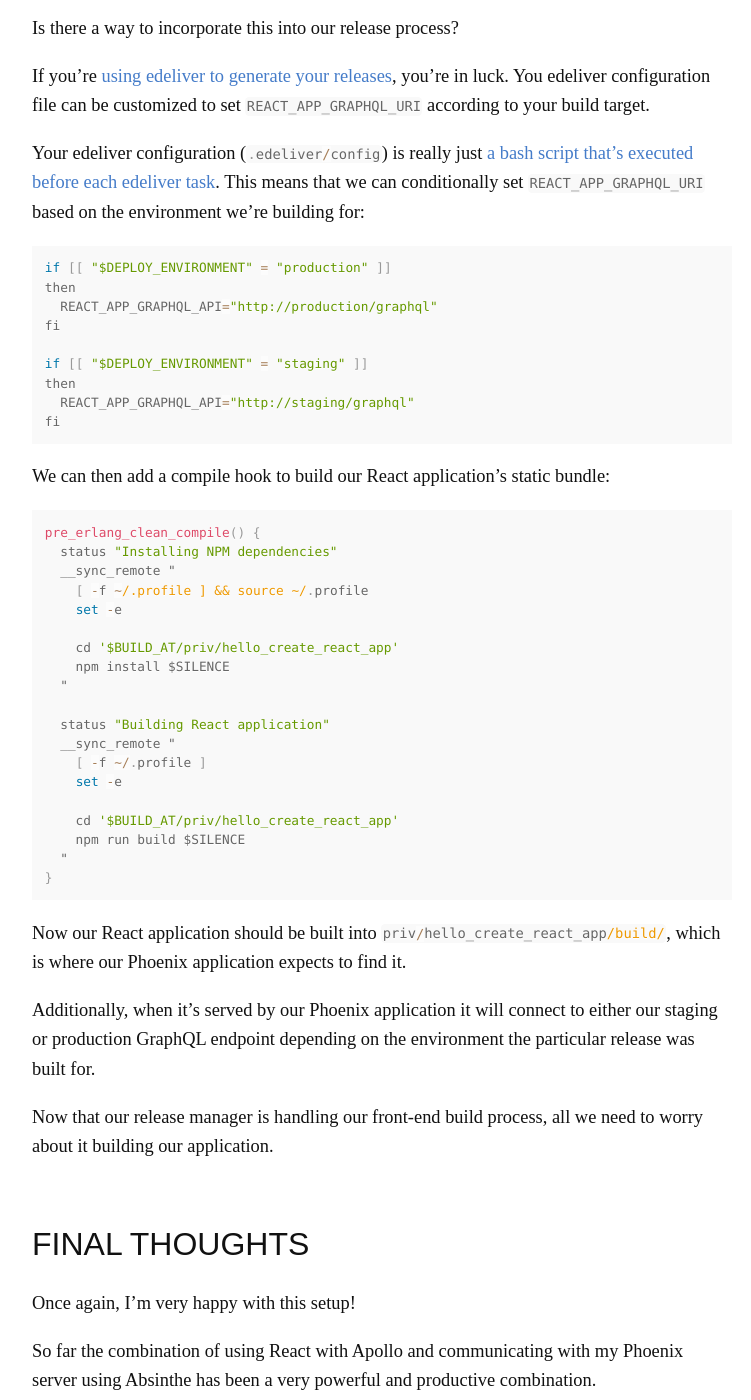
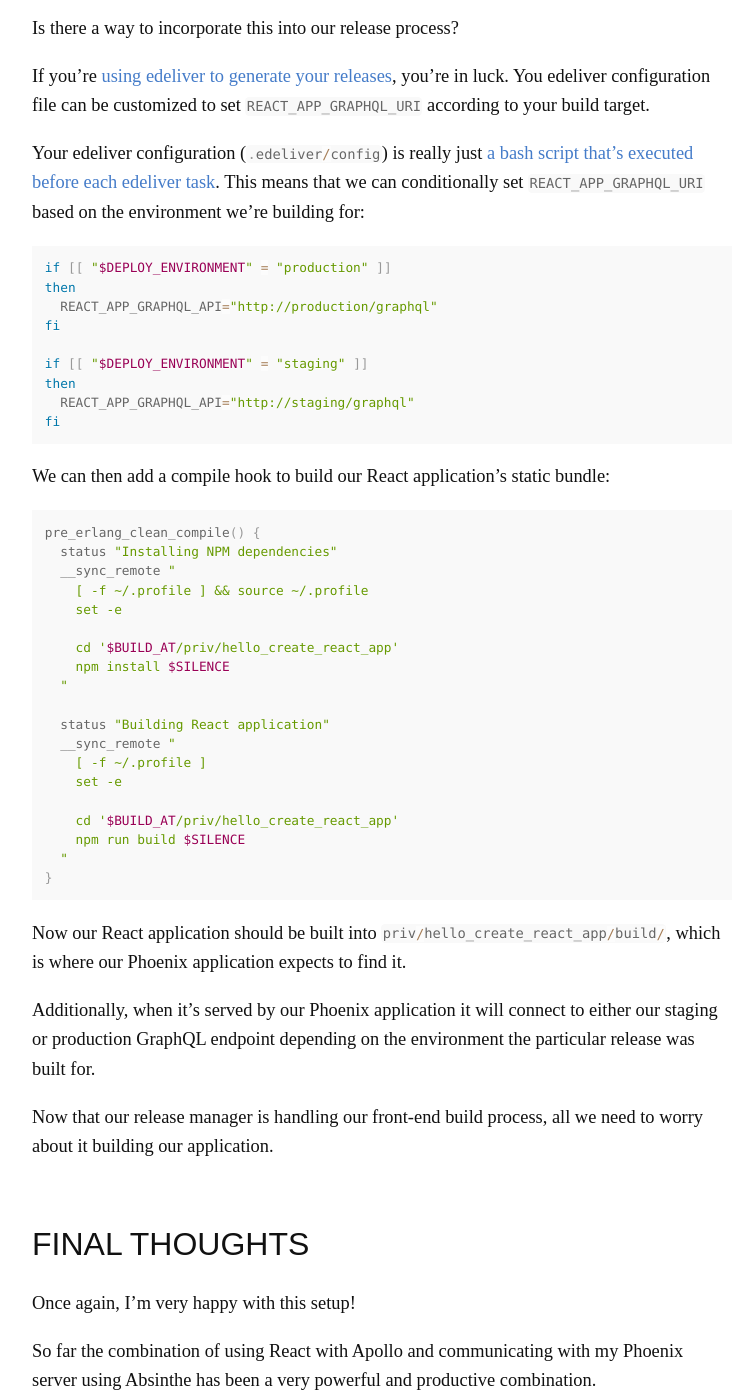
Before and after one commit to pcorey/pcorey.github.io, a Jekyll site: the page built from _posts/2017-04-10-using-apollo-client-with-elixirs-absinthe.markdown, in a window 1280 px wide and 1400 px high, scrolled down 3841 px. Shown: the whole window, without its empty margins (258-1009 px from the left). Built offline with Jekyll 4.4.1, drawn with Linux system fonts in a browser that asks for light colours; nearby versions of some CDN libraries; comment, search, counter and statistics services are not loaded; some of the changed lines change nothing that is shown; some of the changed text lies outside the part shown.

Commit message:
Fixed highlighting

```diff
--- a/_posts/2017-04-10-using-apollo-client-with-elixirs-absinthe.markdown
+++ b/_posts/2017-04-10-using-apollo-client-with-elixirs-absinthe.markdown
@@ -25,17 +25,17 @@ For this article, I’ll assume you’re using a project setup similar to the on
 
 Once that’s all set up, we can spin up our React front-end by navigating to our React application’s folder and running:
 
-<pre class='language-javascript'><code class='language-javascript'>
+<pre class='language-bash'><code class='language-bash'>
 npm start
 </code></pre>
 
 Similarly, we can spin up our Phoenix back-end server by navigating to our Elixir project and running:
 
-<pre class='language-javascript'><code class='language-javascript'>
+<pre class='language-bash'><code class='language-bash'>
 mix phoenix.server
 </code></pre>
 
-Out of the box, our React application will run on port `3000`{:.language-javascript}, and our Phoenix server will run on port `4000`{:.language-javascript}.
+Out of the box, our React application will run on port `3000`{:.language-bash}, and our Phoenix server will run on port `4000`{:.language-bash}.
 
 ## Wiring Our Front-end to Our Back-end
 
@@ -47,9 +47,9 @@ This means we can’t hardcode these endpoints into our front-end code.
 
 So what do we do?
 
-Thankfully, Create React App lets us [pass custom environment variables](https://github.com/facebookincubator/create-react-app/blob/master/packages/react-scripts/template/README.md#adding-custom-environment-variables) into our front-end applications as long as they’re prefixed with `REACT_APP_`{:.language-javascript}. These environment variables are passed into the application by the build tool and can be accessed through the `process.env`{:.language-javascript} object.
+Thankfully, Create React App lets us [pass custom environment variables](https://github.com/facebookincubator/create-react-app/blob/master/packages/react-scripts/template/README.md#adding-custom-environment-variables) into our front-end applications as long as they’re prefixed with `REACT_APP_`{:.language-bash}. These environment variables are passed into the application by the build tool and can be accessed through the `process.env`{:.language-javascript} object.
 
-Let’s assume that our GraphQL endpoint will be passed in through the `REACT_APP_GRAPHQL_URI`{:.language-javascript} environment variable. We can use this to build Apollo’s network interface:
+Let’s assume that our GraphQL endpoint will be passed in through the `REACT_APP_GRAPHQL_URI`{:.language-bash} environment variable. We can use this to build Apollo’s network interface:
 
 <pre class='language-javascript'><code class='language-javascript'>
 const networkInterface = createNetworkInterface({
@@ -57,9 +57,9 @@ const networkInterface = createNetworkInterface({
 });
 </code></pre>
 
-Now when we spin up our React application, we need to be sure to set `REACT_APP_GRAPHQL_URI`{:.language-javascript}, otherwise our call to `createNetworkInterface`{:.language-javascript} will fail:
+Now when we spin up our React application, we need to be sure to set `REACT_APP_GRAPHQL_URI`{:.language-bash}, otherwise our call to `createNetworkInterface`{:.language-javascript} will fail:
 
-<pre class='language-javascript'><code class='language-javascript'>
+<pre class='language-bash'><code class='language-bash'>
 REACT_APP_GRAPHQL_URI="http://localhost:4000/graphql" npm start
 </code></pre>
 
@@ -71,19 +71,19 @@ Perfect!
 
 While our setup is now fully functional, having to manage two different development servers is cumbersome. Instead, let’s write a [custom Phoenix watcher](http://www.phoenixframework.org/docs/static-assets#section-using-another-asset-management-system-in-phoenix) than spins up our Create React App development server whenever we start our Phoenix server.
 
-We can do this by adding a new watcher to our `Endpoint`{:.language-javascript} configuration in `config/dev.exs`{:.language-javascript}:
+We can do this by adding a new watcher to our `Endpoint`{:.language-elixir} configuration in `config/dev.exs`{:.language-bash}:
 
-<pre class='language-javascript'><code class='language-javascript'>
+<pre class='language-elixir'><code class='language-elixir'>
 config :hello_create_react_app, HelloCreateReactApp.Endpoint,
   ...
   watchers: [npm: ["start", cd: Path.expand("priv/hello_create_react_app/")]]
 </code></pre>
 
-Now whenever we fire up our Phoenix server with `mix phoenix.server`{:.language-javascript} or even `iex -S mix phoenix.server`{:.language-javascript}, our Create React App development server (`npm start`{:.language-javascript}) will spin up as well.
+Now whenever we fire up our Phoenix server with `mix phoenix.server`{:.language-bash} or even `iex -S mix phoenix.server`{:.language-bash}, our Create React App development server (`npm start`{:.language-bash}) will spin up as well.
 
-Remember, we still need to set `REACT_APP_GRAPHQL_URI`{:.language-javascript}!
+Remember, we still need to set `REACT_APP_GRAPHQL_URI`{:.language-bash}!
 
-<pre class='language-javascript'><code class='language-javascript'>
+<pre class='language-bash'><code class='language-bash'>
 REACT_APP_GRAPHQL_URI="http://localhost:4000/graphql" mix phoenix.server
 </code></pre>
 
@@ -93,11 +93,11 @@ Fantastic!
 
 Unfortunately, there’s currently a problem with this solution.
 
-For some reason, when Create React App’s `npm start`{:.language-javascript} command is executed through a watcher, which [ultimately boils down](https://github.com/phoenixframework/phoenix/blob/827480ec27b554538656ba2772f28b47ed254719/lib/phoenix/endpoint/watcher.ex#L15) to a call to `System.call "npm", ["start"], ...`{:.language-elixir}, killing the Phoenix server will not kill the Create React App development server running in the background.
+For some reason, when Create React App’s `npm start`{:.language-bash} command is executed through a watcher, which [ultimately boils down](https://github.com/phoenixframework/phoenix/blob/827480ec27b554538656ba2772f28b47ed254719/lib/phoenix/endpoint/watcher.ex#L15) to a call to `System.call "npm", ["start"], ...`{:.language-elixir}, killing the Phoenix server will not kill the Create React App development server running in the background.
 
-Killing your Phoenix server and trying to spin it up again will give you this error from the `npm start`{:.language-javascript} command:
+Killing your Phoenix server and trying to spin it up again will give you this error from the `npm start`{:.language-bash} command:
 
-<pre class='language-javascript'><code class='language-javascript'>
+<pre class='language-bash'><code class='language-bash'>
 Something is already running on port 3000.
 </code></pre>
 
@@ -107,15 +107,15 @@ I believe this problem is related to [this issue on Github](https://github.com/f
 
 ## Integrating with our Release Manager
 
-We know that we can point our React front-end to different back-ends with our `REACT_APP_GRAPHQL_URI`{:.language-javascript} environment variable, but how do we automate this?
+We know that we can point our React front-end to different back-ends with our `REACT_APP_GRAPHQL_URI`{:.language-bash} environment variable, but how do we automate this?
 
 Is there a way to incorporate this into our release process?
 
-If you’re [using edeliver to generate your releases](http://www.east5th.co/blog/2017/01/16/simplifying-elixir-releases-with-edeliver/), you’re in luck. You edeliver configuration file can be customized to set `REACT_APP_GRAPHQL_URI`{:.language-javascript} according to your build target.
+If you’re [using edeliver to generate your releases](http://www.east5th.co/blog/2017/01/16/simplifying-elixir-releases-with-edeliver/), you’re in luck. You edeliver configuration file can be customized to set `REACT_APP_GRAPHQL_URI`{:.language-bash} according to your build target.
 
-Your edeliver configuration (`.edeliver/config`{:.language-javascript}) is really just [a bash script that’s executed before each edeliver task](https://github.com/boldpoker/edeliver/wiki/Extend-edeliver-(config)-to-fit-your-needs). This means that we can conditionally set `REACT_APP_GRAPHQL_URI`{:.language-javascript} based on the environment we’re building for:
+Your edeliver configuration (`.edeliver/config`{:.language-bash}) is really just [a bash script that’s executed before each edeliver task](https://github.com/boldpoker/edeliver/wiki/Extend-edeliver-(config)-to-fit-your-needs). This means that we can conditionally set `REACT_APP_GRAPHQL_URI`{:.language-bash} based on the environment we’re building for:
 
-<pre class='language-javascript'><code class='language-javascript'>
+<pre class='language-bash'><code class='language-bash'>
 if [[ "$DEPLOY_ENVIRONMENT" = "production" ]]
 then
   REACT_APP_GRAPHQL_API="http://production/graphql"
@@ -129,7 +129,7 @@ fi
 
 We can then add a compile hook to build our React application’s static bundle:
 
-<pre class='language-javascript'><code class='language-javascript'>
+<pre class='language-bash'><code class='language-bash'>
 pre_erlang_clean_compile() {
   status "Installing NPM dependencies"
   __sync_remote "
@@ -151,7 +151,7 @@ pre_erlang_clean_compile() {
 }
 </code></pre>
 
-Now our React application should be built into `priv/hello_create_react_app/build/`{:.language-javascript}, which is where our Phoenix application expects to find it.
+Now our React application should be built into `priv/hello_create_react_app/build/`{:.language-bash}, which is where our Phoenix application expects to find it.
 
 Additionally, when it’s served by our Phoenix application it will connect to either our staging or production GraphQL endpoint depending on the environment the particular release was built for.
 
```
